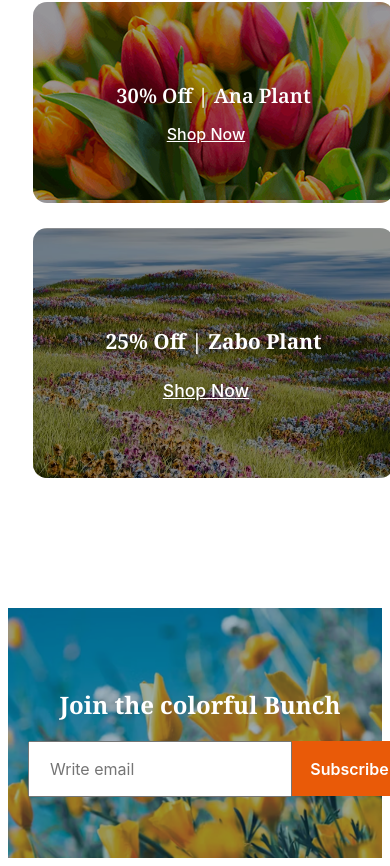
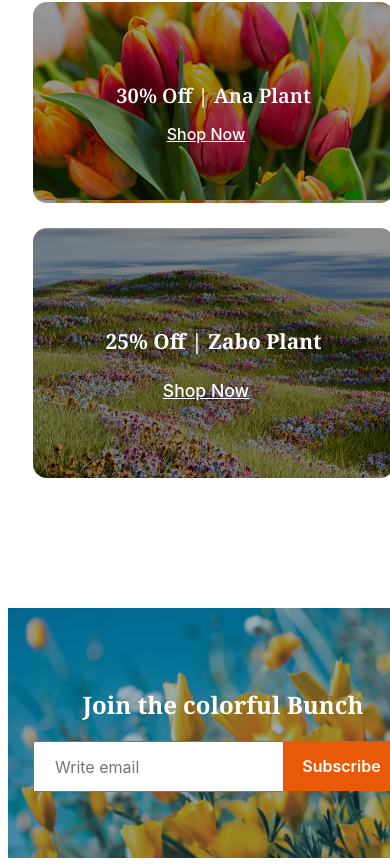
Before and after one commit to Nure-Anha/Tamanna_B12A02, a plain HTML site: page index.html in a window 390 px wide. Shown: the part 3980-4846 px from the top of the page. Drawn offline with Linux system fonts and the light colour scheme.

Commit message:
added brunch image bg soltn

```diff
--- a/styles/flower.css
+++ b/styles/flower.css
@@ -606,11 +606,16 @@ main > section{
 
                                                                             /*BUNCH SECTION*/
 .colorful_bunch{
-    /* max-width: 100%; */
+    /* width: 100%; */
     /* width: 393px; */
     /* height: 275px; */
     height: 250px;
+    width: 420px;
     background-position: top;
+    margin-left: 0px;
+    margin-right: 0px;
+    /* padding-left: 330px; */
+
 }
 .bunch_heading{
     font-size: 1.5rem;
@@ -619,13 +624,13 @@ main > section{
     margin-bottom: 20px;
 }
 .email_form{
-    width: 238px;
-    height: 50px;
-    margin-left: 20px;
+    max-width: 225px;
+    height: 45px;
+    margin-left: 25px;
 }
 .bunch_btn{
-    width: 115px;
-    height: 55px;
+    max-width: 115px;
+    height: 50px;
     /* margin-right: 90px; */
 }
 
```
